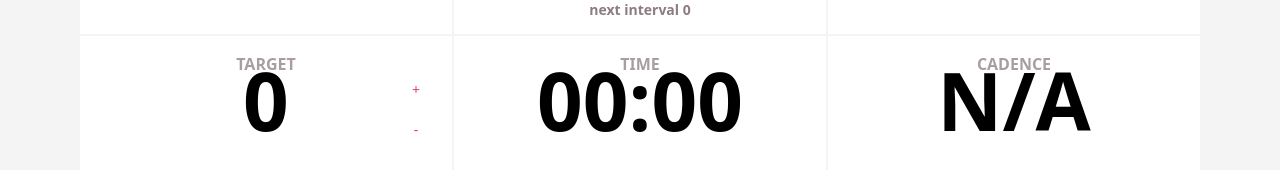
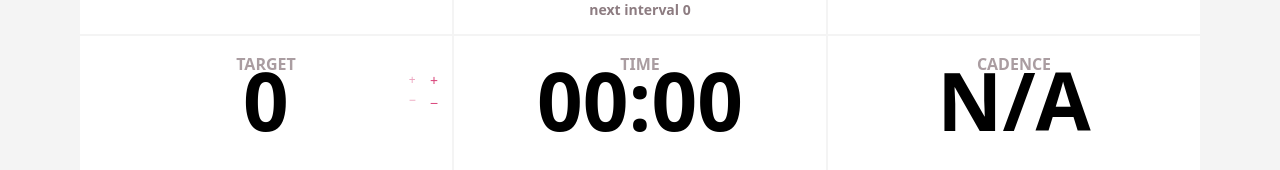
Before and after one commit to FPCycling/FreePower, a SvelteKit app: page /workout in a window 1280 px wide. Shown: the part 256-426 px from the top of the page. Built offline with nearby package versions, Linux system fonts and the light colour scheme; no server answers.

Commit message:
feat: add small adjustments button

```diff
--- a/src/components/LargeTile.svelte
+++ b/src/components/LargeTile.svelte
@@ -1,6 +1,5 @@
 <script lang="ts">
     import { difficulty } from '../stores/userSettings';
-    import Button from './design/buttons/Button.svelte';
 
     let { title, subTitle = undefined, children }: { title: string; subTitle?: string; children?: any } = $props();
 
@@ -18,9 +17,39 @@
         <p class="text-neutral-600 font-bold text-xs sm:text-sm -mt-0.5 sm:-mt-1.5 pt-0.5 -mb-0.5">{subTitle}</p>
     {/if}
     {#if isTarget}
-        <p class="flex flex-col absolute right-1 sm:right-3 top-[25%]">
-            <Button kind="minimal" onclick={() => difficulty.update((d) => (d || 1) + 0.05)}>+</Button>
-            <Button kind="minimal" onclick={() => difficulty.update((d) => (d || 1) - 0.05)}>-</Button>
-        </p>
+        <div class="flex gap-0.5 absolute right-1 sm:right-2 top-1/4">
+            <div class="flex flex-col">
+                <button
+                    title="+1%"
+                    type="button"
+                    onclick={() => difficulty.update((d) => (d || 1) + 0.01)}
+                    class="text-pink-300/50 hover:text-pink-300 hover:bg-neutral-200 dark:hover:bg-neutral-800 active:bg-neutral-300 dark:active:bg-neutral-700 rounded-sm px-1.5 py-1 text-xs font-medium leading-none"
+                    >+</button
+                >
+                <button
+                    title="-1%"
+                    type="button"
+                    onclick={() => difficulty.update((d) => (d || 1) - 0.01)}
+                    class="text-pink-300/50 hover:text-pink-300 hover:bg-neutral-200 dark:hover:bg-neutral-800 active:bg-neutral-300 dark:active:bg-neutral-700 rounded-sm px-1.5 py-1 text-xs font-medium leading-none"
+                    >−</button
+                >
+            </div>
+            <div class="flex flex-col">
+                <button
+                    title="+5%"
+                    type="button"
+                    onclick={() => difficulty.update((d) => (d || 1) + 0.05)}
+                    class="text-pink-300 hover:bg-neutral-200 dark:hover:bg-neutral-800 active:bg-neutral-300 dark:active:bg-neutral-700 rounded-sm px-1.5 py-1 text-sm font-medium leading-none"
+                    >+</button
+                >
+                <button
+                    title="-5%"
+                    type="button"
+                    onclick={() => difficulty.update((d) => (d || 1) - 0.05)}
+                    class="text-pink-300 hover:bg-neutral-200 dark:hover:bg-neutral-800 active:bg-neutral-300 dark:active:bg-neutral-700 rounded-sm px-1.5 py-1 text-sm font-medium leading-none"
+                    >−</button
+                >
+            </div>
+        </div>
     {/if}
 </div>
```
